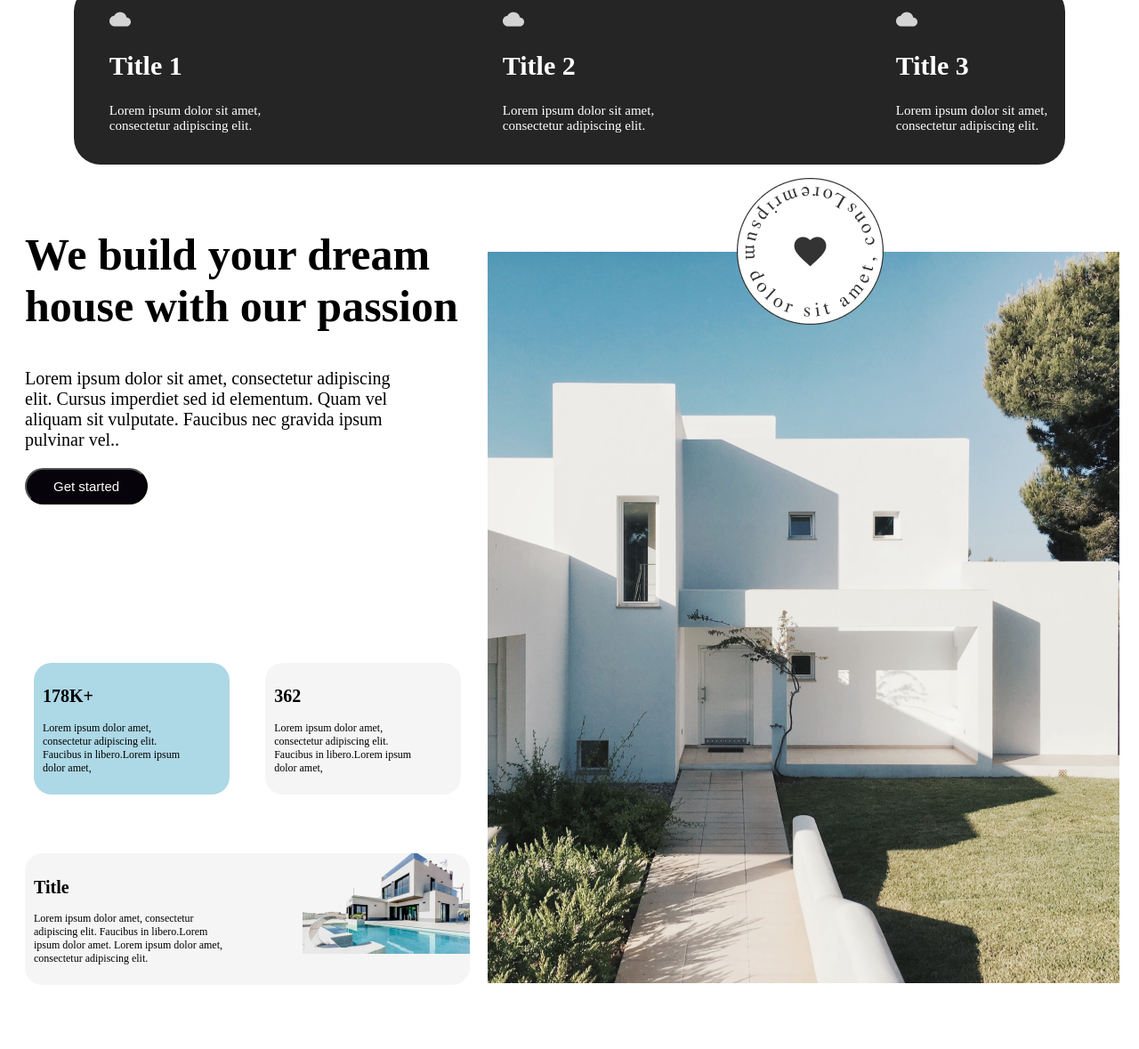
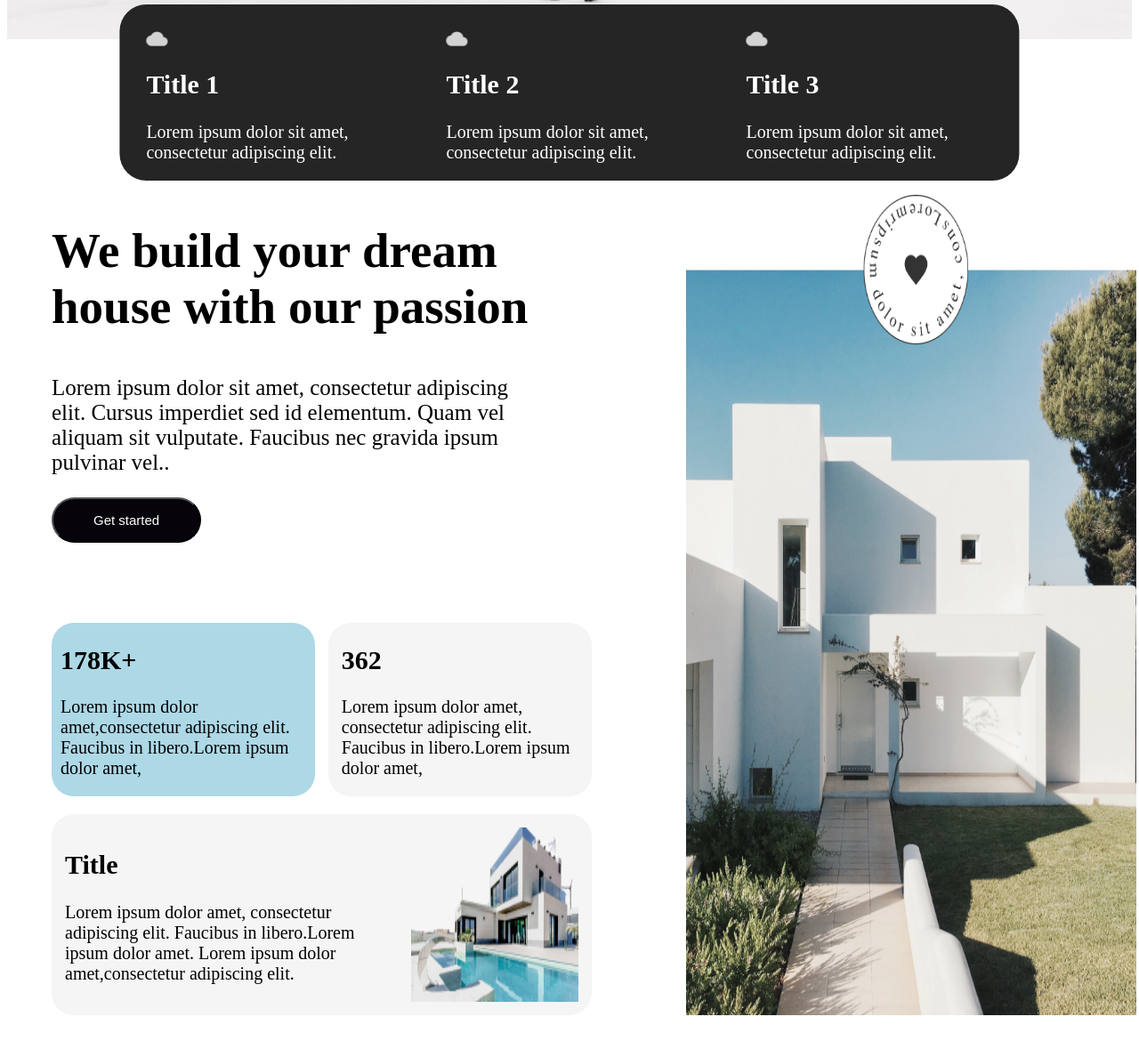
Before and after one commit to jorgemc94/Landing-2, a plain HTML site: page index.html in a window 1280 px wide. Shown: the part 873-2052 px from the top of the page at 89% size. Before the commit the page ends 2028 px from the top, so only its background shows below. Drawn offline with Linux system fonts and the light colour scheme.

Commit message:
ADD solution error

```diff
--- a/index.html
+++ b/index.html
@@ -13,54 +13,51 @@
 
             <!--Encabezado-->
             <header class="header">
-                <h1 class="header__title">Walk through the <br>world with us</h1>
-                <p class="header__description">Lorem ipsum dolor sit amet, consectetur adipiscing elit.<br>Cursus imperdiet sed id elementum. Quam vel aliquam sit<br>vulputate. Faucibus nec gravida ipsum pulvinar vel.</p>
-                <button class="header__button" type="button">Get started</button>
-            </header>
-
-            <!--Lista central-->
+                <div class="header__content">
+                    <h1 class="header__content__title">Walk through the world with us</h1>
+                    <p class="header__content__description">Lorem ipsum dolor sit amet, consectetur adipiscing elit.Cursus imperdiet sed id elementum. Quam vel aliquam sit vulputate. Faucibus nec gravida ipsum pulvinar vel.</p>
+                    <button class="header__content__button" type="button">Get started</button>
+                </div>
                 <section class="list">
-                <article class="list__article__content">
-                    <img class="list__article__content__cloud" src="imagenes/Cloud.png" alt="cloud">
-                    <h2 class="list__article__content__title">Title 1</h2>
-                    <p class="list__article__content__description">Lorem ipsum dolor sit amet,<br>consectetur adipiscing elit.</p>
+                    <article class="list__content">
+                        <img class="list__content__cloud" src="imagenes/Cloud.png" alt="cloud">
+                        <h2 class="list__content__title">Title 1</h2>
+                        <p class="list__content__description">Lorem ipsum dolor sit amet, consectetur adipiscing elit.</p>
                     </article>
-                <article class="list__article__content">
-                    <img class="list__article__content__cloud" src="imagenes/Cloud.png" alt="cloud">
-                    <h2 class="list__article__content__title">Title 2</h2>
-                    <p class="list__article__content__description">Lorem ipsum dolor sit amet,<br>consectetur adipiscing elit.</p>
+                    <article class="list__content">
+                        <img class="list__content__cloud" src="imagenes/Cloud.png" alt="cloud">
+                        <h2 class="list__content__title">Title 2</h2>
+                        <p class="list__content__description">Lorem ipsum dolor sit amet, consectetur adipiscing elit.</p>
                     </article>
-                <article class="list__article__content">
-                    <img class="list__article__content__cloud" src="imagenes/Cloud.png" alt="cloud">
-                    <h2 class="list__article__content__title">Title 3</h2>
-                    <p class="list__article__content__description">Lorem ipsum dolor sit amet,<br>consectetur adipiscing elit.</p>
+                    <article class="list__content">
+                        <img class="list__content__cloud" src="imagenes/Cloud.png" alt="cloud">
+                        <h2 class="list__content__title">Title 3</h2>
+                        <p class="list__content__description">Lorem ipsum dolor sit amet, consectetur adipiscing elit.</p>
                     </article>
             </section>
-
+            </header>
             <!--Contenido-->
             <section class="content">
                 <div class="content__text">
-                    <h1 class="content__text__title">We build your dream<br>house with our passion</h1>
-                    <p class="content__text__description">Lorem ipsum dolor sit amet, consectetur adipiscing<br>elit. Cursus imperdiet sed id elementum. Quam vel<br>aliquam sit vulputate. Faucibus nec gravida ipsum<br>pulvinar vel..</p>
+                    <h1 class="content__text__title">We build your dream house with our passion</h1>
+                    <p class="content__text__description">Lorem ipsum dolor sit amet, consectetur adipiscing elit. Cursus imperdiet sed id elementum. Quam vel aliquam sit vulputate. Faucibus nec gravida ipsum pulvinar vel..</p>
                     <button type="button" class="content__text__button">Get started</button>
-                </div>
                     <div class="content__cards">
                         <div class="content__cards__178">
                             <h1 class="content__cards__178__title">178K+</h1>
-                        <p class="content__cards__178__description">Lorem ipsum dolor amet,<br> consectetur adipiscing elit.<br> Faucibus in libero.Lorem ipsum<br>dolor amet,</p>
+                            <p class="content__cards__178__description">Lorem ipsum dolor amet,consectetur adipiscing elit. Faucibus in libero.Lorem ipsum dolor amet,</p>
                         </div>
                         <div class="content__cards__362">
                             <h1 class="content__cards__362__title">362</h1>
-                        <p class="content__cards__362__description">Lorem ipsum dolor amet,<br> consectetur adipiscing elit.<br> Faucibus in libero.Lorem ipsum<br>dolor amet,</p>
+                            <p class="content__cards__362__description">Lorem ipsum dolor amet, consectetur adipiscing elit. Faucibus in libero.Lorem ipsum dolor amet,</p>
+                        </div>
                     </div>
                     <div class="content__cards__title">
                         <div class="content__cards__title__content">
                             <h1 class="content__cards__title__content__title">Title</h1>
-                            <p class="content__cards__title__content__description">Lorem ipsum dolor amet, consectetur<br>adipiscing elit. Faucibus in libero.Lorem<br>ipsum dolor amet. Lorem ipsum dolor amet,<br>consectetur adipiscing elit.</p>
+                            <p class="content__cards__title__content__description">Lorem ipsum dolor amet, consectetur adipiscing elit. Faucibus in libero.Lorem ipsum dolor amet. Lorem ipsum dolor amet,consectetur adipiscing elit.</p>
                         </div>
-                        <div class="content__cards__image">
-                            <img class="content__cards__image__pool" src="imagenes/unsplash_mR1CIDduGLc.png" alt="pool">
-                        </div>
+                        <img class="content__cards__title__image" src="imagenes/unsplash_mR1CIDduGLc.png" alt="pool">
                     </div>
                 </div>
                 <div class="content__image">
--- a/styles/container.scss
+++ b/styles/container.scss
@@ -1,6 +1,6 @@
 .container {
     display: grid;
-    grid-template-rows: repeat(3 , auto);
+    grid-template-rows: repeat(2 , auto);
     width: 100%;
     height: auto;
     font-size: 10px;
--- a/styles/content.scss
+++ b/styles/content.scss
@@ -1,27 +1,29 @@
 /*Contenedor content*/
 .content {
     display: grid;
-    grid-template-areas: "cards1 cards3" "cards2 cards3";
-    gap: 20px;
-    margin-left: 20px;
+    grid-template-columns: 60% 40%;
+    column-gap: 0.5em;
+    width: 100%;
     margin-bottom: 40px;
+    padding-top: 15em;
     /*content__text*/
     &__text {
-        grid-area: cards1;
-        margin-top: 30px;
+        width: 80%;
+        padding-left:5em;
         /*content__text__title*/
         &__title {
-            font-size: 5em;
+            font-size: 5.5em;
         }
         /*content__text__description*/
         &__description {
-            font-size: 2em;
+            font-size: 2.5em;
+            padding-right: 2.5em;
         }
         /*content__text__buttom*/
         &__button {
-            padding: 10px 30px 10px 30px;
-            margin-bottom: 40px;
-            border-radius: 30px;
+            padding: 1em 3em 1em 3em;
+            margin-bottom: 6em;
+            border-radius: 3em;
             background-color: #06040A;
             color: #FFF;
             font-size: 1.5em;
@@ -29,78 +31,67 @@
     }
     /*content__cards*/
     &__cards {
-        grid-area: cards2;
         display: grid;
-        grid-template-areas: "text1 text2" "image image";
-        align-items: flex-end;
-        gap: 20px;
-        /*content__cards__178*/
+        grid-template-columns: 1fr 1fr;
+        column-gap: 1.5em;
+        row-gap: 4em;
+
         &__178 {
-        grid-area: text1;
-        background-color: lightblue;
-        border-radius: 20px;
-        margin: 10px;
-        padding: 10px;
-            /*content__cards__178__title*/
+            background-color: lightblue;
+            border-radius: 2.5em;
+            padding-left: 1em;
             &__title {
+                font-size: 3em;
+            }
+
+            &__description {
                 font-size: 2em;
             }
-            /*content__cards__178__description*/
+
+        }
+
+        &__362 {
+            background-color: whitesmoke;
+            border-radius: 2.5em;
+            padding-left: 1.5em;
+            &__title {
+                font-size: 3em;
+            }
+
             &__description {
-                font-size: 1.2em;
+                font-size: 2em;
             }
         }
-        /*content__cards__362*/
-        &__362 {
-            grid-area: text2;
+
+        &__title {
             background-color: whitesmoke;
-            border-radius: 20px;
-            margin: 10px;
-            padding: 10px;
-            /*content__cards__362__title*/
-            &__title {
-                font-size: 2em;
-            }
-            /*content__cards__362__description*/
-            &__description {
-                font-size: 1.2em;
-            }
-        }
-            /*content__title*/
-        &__title {
-            grid-area: image;
+            border-radius: 2.5em;
+            padding: 1.5em;
             display: flex;
-            justify-content: space-between;
-            background-color: whitesmoke;
-            border-radius: 20px;
-            /*content__title__content*/
+            margin-top: 2em;
+
             &__content {
-                display: inline;
-                margin: 10px;
-                /*content__title__content__title*/
                 &__title {
+                    font-size: 3em;
+                    padding-right: 2em;
+                }
+
+                &__description {
                     font-size: 2em;
-                }
-                /*content__title__content__description*/
-                &__description {
-                    font-size: 1.2em;
-                }
-            }
-            /*content__title__content__image*/
-            &__imagen {
-                padding-top: 10px;
-                padding-right: 10px;
-                /*content__title__content__image__pool*/
-                &__pool {
-                    padding-top: 100px;
-                    padding-right: 10px;
+                    padding-right: 2em;
                 }
             }
         }
     }
+
+
     /*content__image*/
     &__image {
-    grid-area: cards3;
-    margin-top: 15px;
+        margin-top: 15px;
+        width: 100%;
+        &__house {
+            width: 100%;
+            height: 100%;
+        }
     }
 }
--- a/styles/list.scss
+++ b/styles/list.scss
@@ -1,20 +1,24 @@
 /*.list*/
 .list {
     background-color: #252525;
-    border-radius: 30px;
-    width: 85%;
+    border-radius: 3em;
+    width: 80%;
     display: flex;
-    padding: 20px;
+    text-align: left;
     justify-content: space-between;
     color: #FFFFFF;
-    margin: auto;
+    bottom: 0;
+    position: absolute;
+    left: 50%;
+    transform: translate(-50%,80%);
     /*.list__article__content*/
-    &__article__content {
-        padding-left: 20px;
+    &__content {
+        padding-top: 3em;
+        padding-left: 3em;
+        flex-wrap: wrap;
         /*.list__article__content__cloud*/
         &__cloud {
             opacity: 0.8;
-            padding-top: 10px;
         }
          /*.list__article__content__title*/
         &__title {
@@ -22,7 +26,7 @@
         }
         /*.list__article__content__description*/
         &__description {
-            font-size: 1.5em;
+            font-size: 2em;
         }
 
     }
```
Also changed, not shown: styles/header.scss (+13 -5 lines), style.css, 1 other file. Lines whose indentation alone changed are shown as unchanged.
